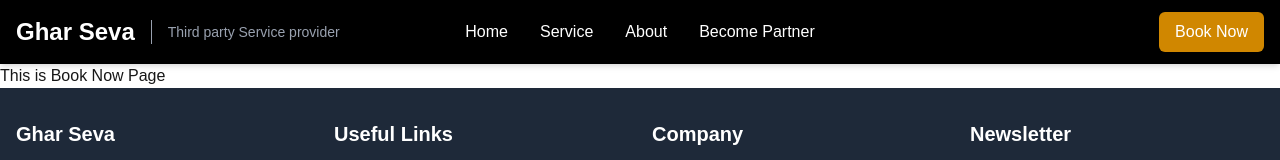
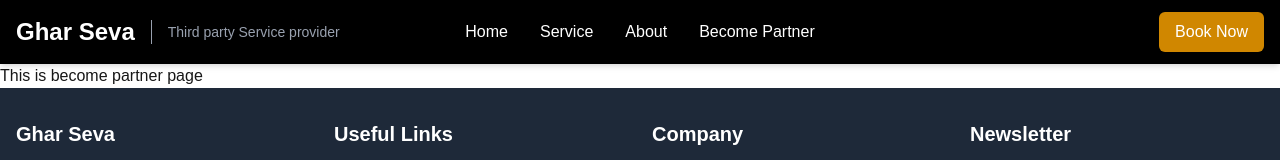
Before and after one commit to SonuSinghGit/GHAR_SEVA, a Next.js app: page /become-partner in a window 1280 px wide. Shown: the top 160 px of the page. Built offline with nearby package versions, Linux system fonts and the light colour scheme.

Commit message:
become partner page

```diff
--- a/src/components/BecomePartner/BecomePartner.js
+++ b/src/components/BecomePartner/BecomePartner.js
@@ -3,7 +3,7 @@ import React from 'react'
 function BecomePartner() {
   return (
     <div>
-      This is Book Now Page
+      This is become partner page
     </div>
   )
 }
```
